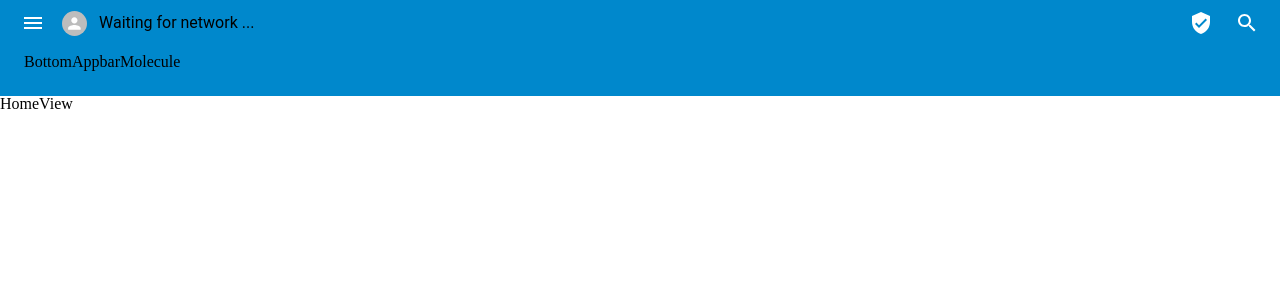
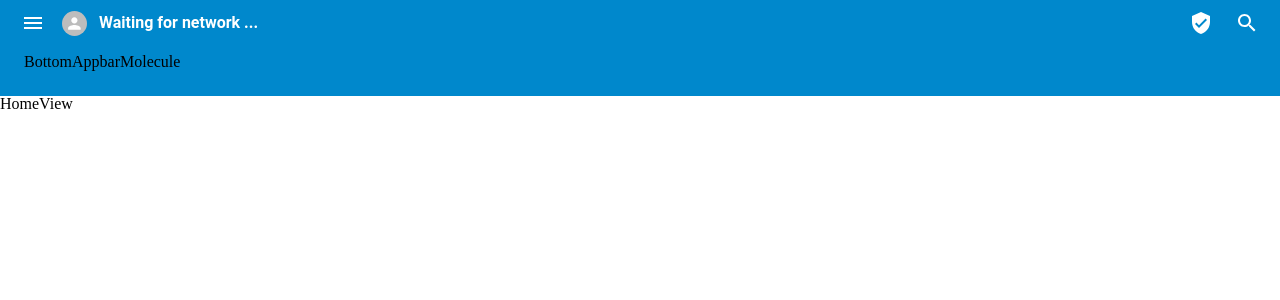
Before and after one commit to gholamreza-hasnzade/telegram, a React (Vite) app: page / in a window 1280 px wide. Shown: the top 300 px of the page. Built offline with nearby package versions, Linux system fonts and the light colour scheme.

Commit message:
create top header

```diff
--- a/src/components/atoms/typography/typography.atom.style.tsx
+++ b/src/components/atoms/typography/typography.atom.style.tsx
@@ -1,8 +1,14 @@
 // * Import Tools
 import styled from "@emotion/styled";
-import { Typography as TypographyMUI } from "@mui/material";
+import Typography from "@mui/material/Typography";
 
-const Typography = styled(TypographyMUI)``;
+import { ITypographyAtom } from "@components/atoms/typography/typography.atom.interface";
+
+const TypographyAtom = styled(Typography)<ITypographyAtom>`
+    font-size: ${({ fontSize }) => `${fontSize}px` || "16px"};
+    font-weight: 700;
+    color: ${({ theme }) => theme.WHITE};
+`;
 export const TypographyAtomStyle = {
-    Typography,
+    TypographyAtom,
 };
--- a/src/components/atoms/typography/typography.atom.tsx
+++ b/src/components/atoms/typography/typography.atom.tsx
@@ -6,9 +6,6 @@ import { TypographyAtomStyle as S } from "@components/atoms/typography/typograph
 
 // * import interface
 import { ITypographyAtom } from "@components/atoms/typography/typography.atom.interface";
-export const TypographyAtom: FC<ITypographyAtom> = (props) => {
-    const { color } = props;
-    console.log(color);
-
-    return <S.Typography color="primary" {...props} />;
+export const TypographyAtom: FC<ITypographyAtom> = ({ fontSize, children }) => {
+    return <S.TypographyAtom fontSize={fontSize}>{children}</S.TypographyAtom>;
 };
--- a/src/components/molecules/topAppbar/topAppbar.molecule.tsx
+++ b/src/components/molecules/topAppbar/topAppbar.molecule.tsx
@@ -32,7 +32,7 @@ export const TopAppbarMolecule: FC<ITopAppbarMolecule> = ({ children }) => {
                         <IconAtom component={MenuIcon} />
                     </IconButtonAtom>
                     <ImageAvatar height={25} width={25} />
-                    <TypographyAtom color={"white"}>
+                    <TypographyAtom>
                         Waiting for network ...
                     </TypographyAtom>
                 </FlexboxAtom>
```
Also changed, not shown: src/components/atoms/typography/typography.atom.interface.tsx (+4 -4 lines).
